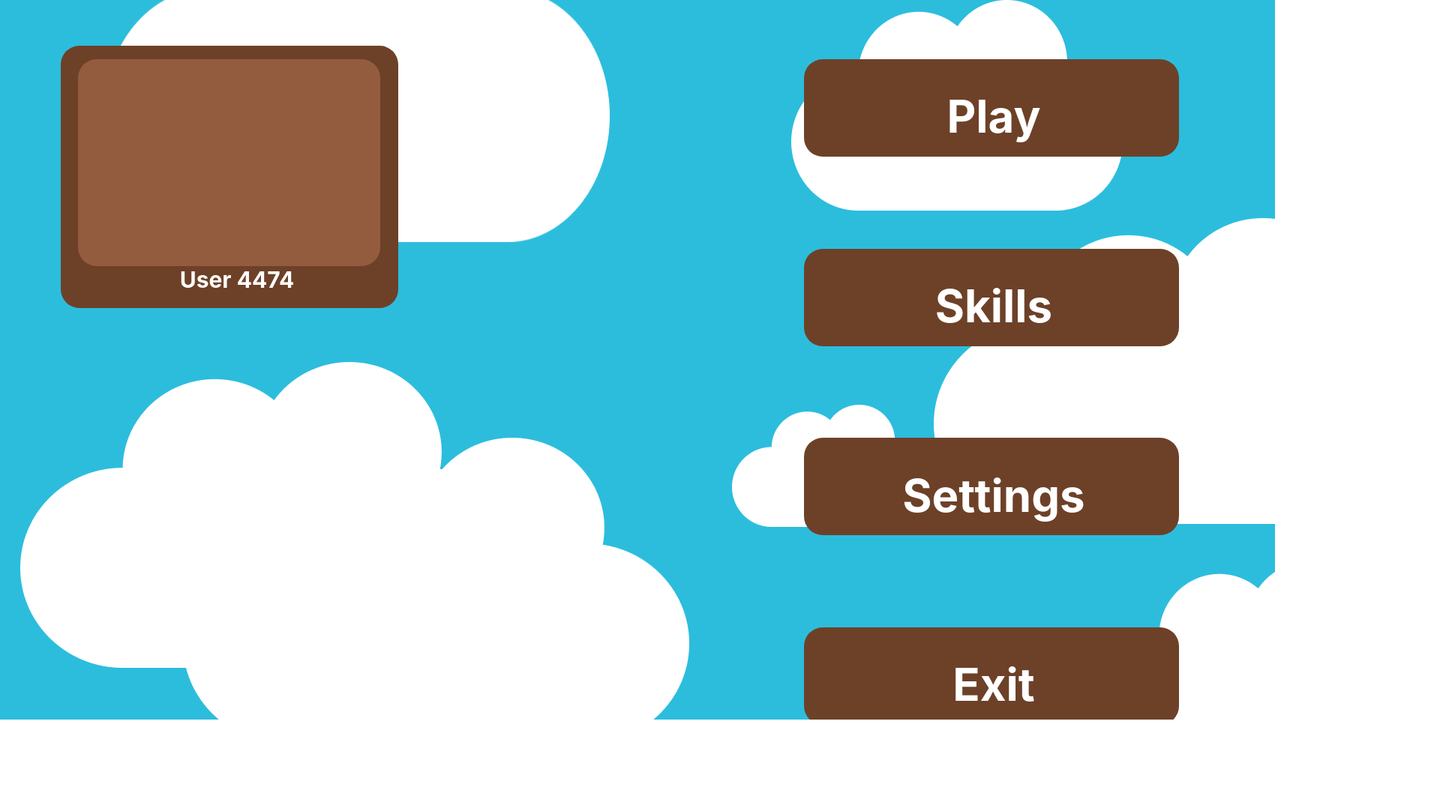
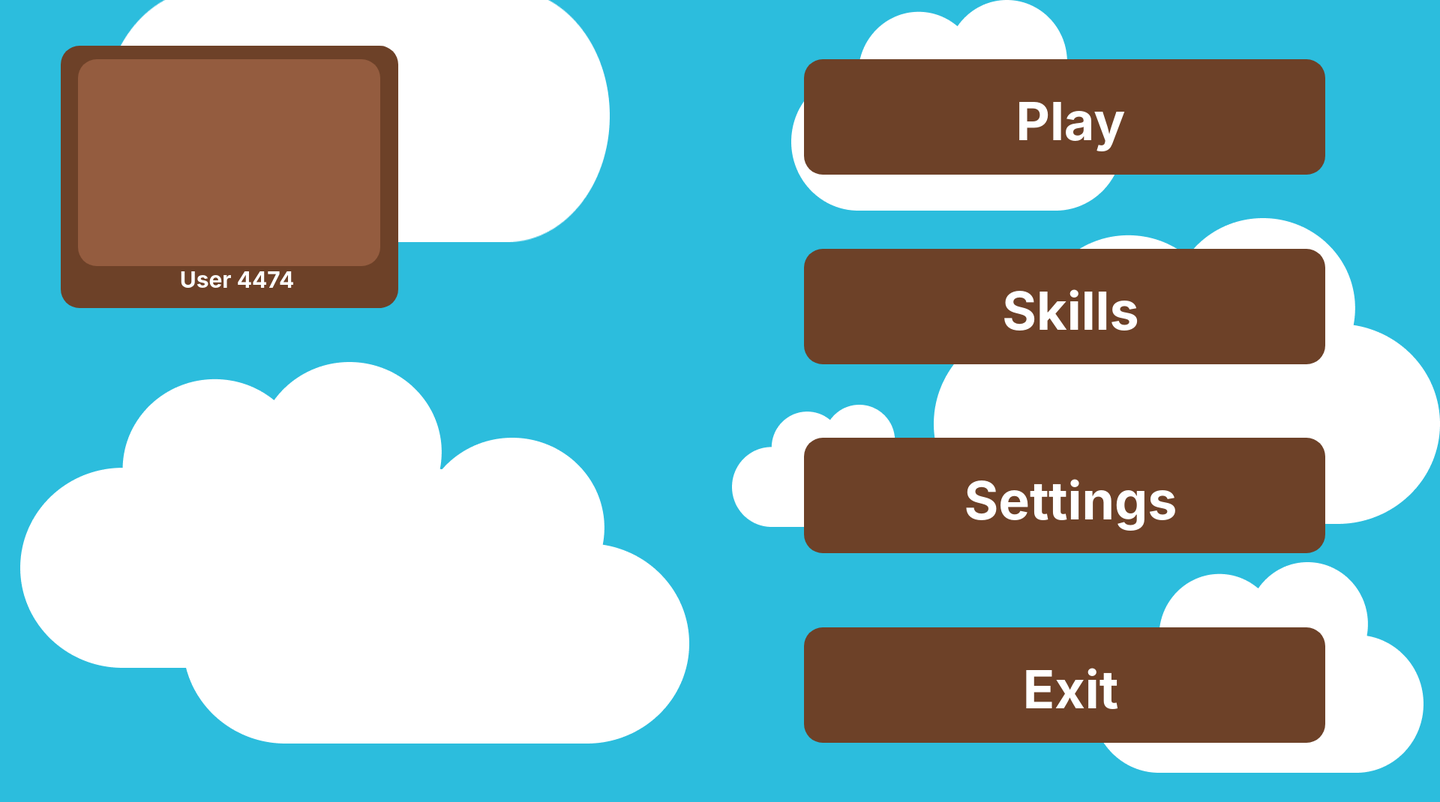
Before and after one commit to uwohci23/Group4, a website built with webpack: page src/main_menu.html in a window 1280 px wide. Shown: the whole page at 75% size, 1920 px wide, since content can reach past the window. Before the commit the page ends 960 px from the top, so only its background shows below. Built offline with nearby package versions, Linux system fonts and the light colour scheme.

Commit message:
changed sizing to original

```diff
--- a/src/styles/info_screen.css
+++ b/src/styles/info_screen.css
@@ -10,13 +10,13 @@ img { position: absolute; display: block; margin: 0px; border: none; padding: 0p
 /* Only edit this if you know what you are doing! */
 div { position: absolute; }
 
-#content-container { display: block; position: relative; width: 1700px; height: 1080px; overflow: hidden; display: block;  margin-left: auto; margin-right: auto;  }
+#content-container { display: block; position: relative; width: 1920px; height: 1080px; overflow: hidden; display: block;  margin-left: auto; margin-right: auto;  }
 
 #_bg__info_screen {
 	top: 0px;
 	left: 0px;
-	width: 100%;
-	height: 100%;
+	width: 1920px;
+	height: 1080px;
 	background:rgba(22,182,218,1);
 }
 
@@ -63,7 +63,7 @@ div { position: absolute; }
 
 #_rectangle_34 {
 	top: 871px;
-	left: 1150px;
+	left: 1420px;
 	width: 424px;
 	height: 122px;
 	-ms-border-radius: 25px;
@@ -77,8 +77,8 @@ div { position: absolute; }
 
 #_rectangle_41 {
 	top: 142px;
-	left: 250px;
-	width: 1200px;
+	left: 276px;
+	width: 1367px;
 	height: 680px;
 	-ms-border-radius: 25px;
 	-o-border-radius: 25px;
@@ -91,7 +91,7 @@ div { position: absolute; }
 
 #continue {
 	top: 902px;
-	left: 1220px;
+	left: 1502px;
 	width: 297px;
 	height: 95px;
 	overflow: hidden;
@@ -119,7 +119,7 @@ div { position: absolute; }
 
 #back {
 	top: 902px;
-	left: 180px;
+	left: 196px;
 	width: 297px;
 	height: 95px;
 	overflow: hidden;
@@ -133,7 +133,7 @@ div { position: absolute; }
 
 #how_to_play {
 	top: 169px;
-	left: 500px;
+	left: 641px;
 	width: 657px;
 	height: 182px;
 	overflow: hidden;
@@ -147,7 +147,7 @@ div { position: absolute; }
 
 #solve_the_math_formula_and_click_enter {
 	top: 339px;
-	left: 950px;
+	left: 1101px;
 	width: 505px;
 	height: 406px;
 	overflow: hidden;
@@ -161,8 +161,8 @@ div { position: absolute; }
 
 #switch_between_monsters_using_wasd_buttons {
 	top: 665px;
-	left: 300px;
-	width: 800px;
+	left: 398px;
+	width: 817px;
 	height: 170px;
 	overflow: hidden;
 	font-family: Inter;
@@ -175,7 +175,7 @@ div { position: absolute; }
 
 #image_3 {
 	top: 325px;
-	left: 450px;
+	left: 468px;
 	width: 463px;
 	height: 347px;
 }
--- a/src/styles/main_menu.css
+++ b/src/styles/main_menu.css
@@ -2,7 +2,7 @@
 	@name main_menu
 */
 /* Only edit this if you know what you are doing! */
-body { height: 120vh; margin: 0px; padding: 0px; font-family:"Arial"; overflow-x:hidden; }
+body { margin: 0px; padding: 0px; font-family:"Arial"; overflow-x:hidden; }
 
 /* Only edit this if you know what you are doing! */
 img { position: absolute; display: block; margin: 0px; border: none; padding: 0px; }
@@ -10,14 +10,14 @@ img { position: absolute; display: block; margin: 0px; border: none; padding: 0p
 /* Only edit this if you know what you are doing! */
 div { position: absolute; }
 
-#content-container { display: block; position: relative; height: 100%; width: 1700px; overflow: hidden; display: block;  margin-left: auto; margin-right: auto;  }
+#content-container { display: block; position: relative; height: 1080px; width: 1920px; overflow: hidden; display: block;  margin-left: auto; margin-right: auto;  }
 
 #_bg__main_menu {
 	opacity:0.9;
 	top: 0px;
 	left: 0px;
-	width: 1700px;
-	height: 1000px;
+	width: 1920px;
+	height: 1080px;
 	background:rgba(22,182,218,1);
 }
 
@@ -123,8 +123,8 @@ div { position: absolute; }
 #_rectangle_30 {
 	top: 79px;
 	left: 1072px;
-	width: 500px;
-	height: 130px;
+	width: 695px;
+	height: 154px;
 	-ms-border-radius: 25px;
 	-o-border-radius: 25px;
 	-moz-border-radius: 25px;
@@ -137,8 +137,8 @@ div { position: absolute; }
 #rectangle_33 {
 	top: 837px;
 	left: 1072px;
-	width: 500px;
-	height: 130px;
+	width: 695px;
+	height: 154px;
 	-ms-border-radius: 25px;
 	-o-border-radius: 25px;
 	-moz-border-radius: 25px;
@@ -151,8 +151,8 @@ div { position: absolute; }
 #_rectangle_32 {
 	top: 584px;
 	left: 1072px;
-	width: 500px;
-	height: 130px;
+	width: 695px;
+	height: 154px;
 	-ms-border-radius: 25px;
 	-o-border-radius: 25px;
 	-moz-border-radius: 25px;
@@ -165,8 +165,8 @@ div { position: absolute; }
 #_rectangle_31 {
 	top: 332px;
 	left: 1072px;
-	width: 500px;
-	height: 130px;
+	width: 695px;
+	height: 154px;
 	-ms-border-radius: 25px;
 	-o-border-radius: 25px;
 	-moz-border-radius: 25px;
@@ -178,12 +178,12 @@ div { position: absolute; }
 
 #settings {
 	top: 625px;
-	left: 1150px;
-	width: 350px;
-	height: 100px;
+	left: 1207px;
+	width: 441px;
+	height: 122px;
 	overflow: hidden;
 	font-family: Inter;
-	font-size: 60px;
+	font-size: 70px;
 	font-weight: bold;
 	text-align: center;
 	color:#FFFFFF;
@@ -192,12 +192,12 @@ div { position: absolute; }
 
 #exit {
 	top: 877px;
-	left: 1150px;
-	width: 350px;
+	left: 1207px;
+	width: 441px;
 	height: 122px;
 	overflow: hidden;
 	font-family: Inter;
-	font-size: 60px;
+	font-size: 70px;
 	font-weight: bold;
 	text-align: center;
 	color:#FFFFFF;
@@ -206,12 +206,12 @@ div { position: absolute; }
 
 #skills {
 	top: 372px;
-	left: 1150px;
-	width: 350px;
+	left: 1207px;
+	width: 441px;
 	height: 122px;
 	overflow: hidden;
 	font-family: Inter;
-	font-size: 60px;
+	font-size: 70px;
 	font-weight: bold;
 	text-align: center;
 	color:#FFFFFF;
@@ -220,12 +220,12 @@ div { position: absolute; }
 
 #play {
 	top: 119px;
-	left: 1150px;
-	width: 350px;
+	left: 1207px;
+	width: 441px;
 	height: 122px;
 	overflow: hidden;
 	font-family: Inter;
-	font-size: 60px;
+	font-size: 70px;
 	font-weight: bold;
 	text-align: center;
 	color:#FFFFFF;
--- a/src/styles/starting_page.css
+++ b/src/styles/starting_page.css
@@ -2,7 +2,7 @@
 	@name starting_page
 */
 /* Only edit this if you know what you are doing! */
-body { margin: 0px; padding: 0px; font-family:"Arial"; overflow-x: hidden; overflow-y: hidden;}
+body { margin: 0px; padding: 0px; font-family:"Arial"; overflow-x: hidden;}
 
 /* Only edit this if you know what you are doing! */
 img { position: absolute; display: block; margin: 0px; border: none; padding: 0px; }
@@ -10,14 +10,14 @@ img { position: absolute; display: block; margin: 0px; border: none; padding: 0p
 /* Only edit this if you know what you are doing! */
 div { position: absolute; }
 
-#content-container { display: block; position: relative; width: 1800px; height: 900px; overflow: hidden; display: block;  margin-left: auto; margin-right: auto;  }
+#content-container { display: block; position: relative; width: 1920px; height: 1080px; overflow: hidden; display: block;  margin-left: auto; margin-right: auto;  }
 
 #_bg__starting_page {
 	opacity:0.9;
 	top: 0px;
 	left: 0px;
-	width: 100%;
-	height: 100%;
+	width: 1920px;
+	height: 1080px;
 	background:rgba(22,182,218,1);
 }
 
@@ -63,10 +63,10 @@ div { position: absolute; }
 
 
 #_rectangle_1 {
-	top: 570px;
-	left: 600px;
-	width: 500px;
-	height: 120px;
+	top: 658px;
+	left: 587px;
+	width: 747px;
+	height: 202px;
 	-ms-border-radius: 20px;
 	-o-border-radius: 20px;
 	-moz-border-radius: 20px;
@@ -83,12 +83,13 @@ div { position: absolute; }
 
 
 #click_to_start {
-	top: 600px;
-	left: 540px;
-	width: 600px;
+	top: 700px;
+	left: 438px;
+	width: 1065px;
+	height: 283px;
 	overflow: hidden;
 	font-family: Inter;
-	font-size: 50px;
+	font-size: 90px;
 	font-weight: bold;
 	text-align: center;
 	-webkit-text-stroke-width: 1px;
@@ -98,9 +99,9 @@ div { position: absolute; }
 
 
 #image_1 {
-	top: 110px;
-	left: 400px;
-	width: 900px;
+	top: 156px;
+	left: 352px;
+	width: 1215px;
 	height: 439px;
 }
 
@@ -108,7 +109,7 @@ div { position: absolute; }
 #cloud_ek5 {
 	top: 666px;
 	left: 1573px;
-	width: 200px;
+	width: 261px;
 	height: 163px;
 }
 
```
